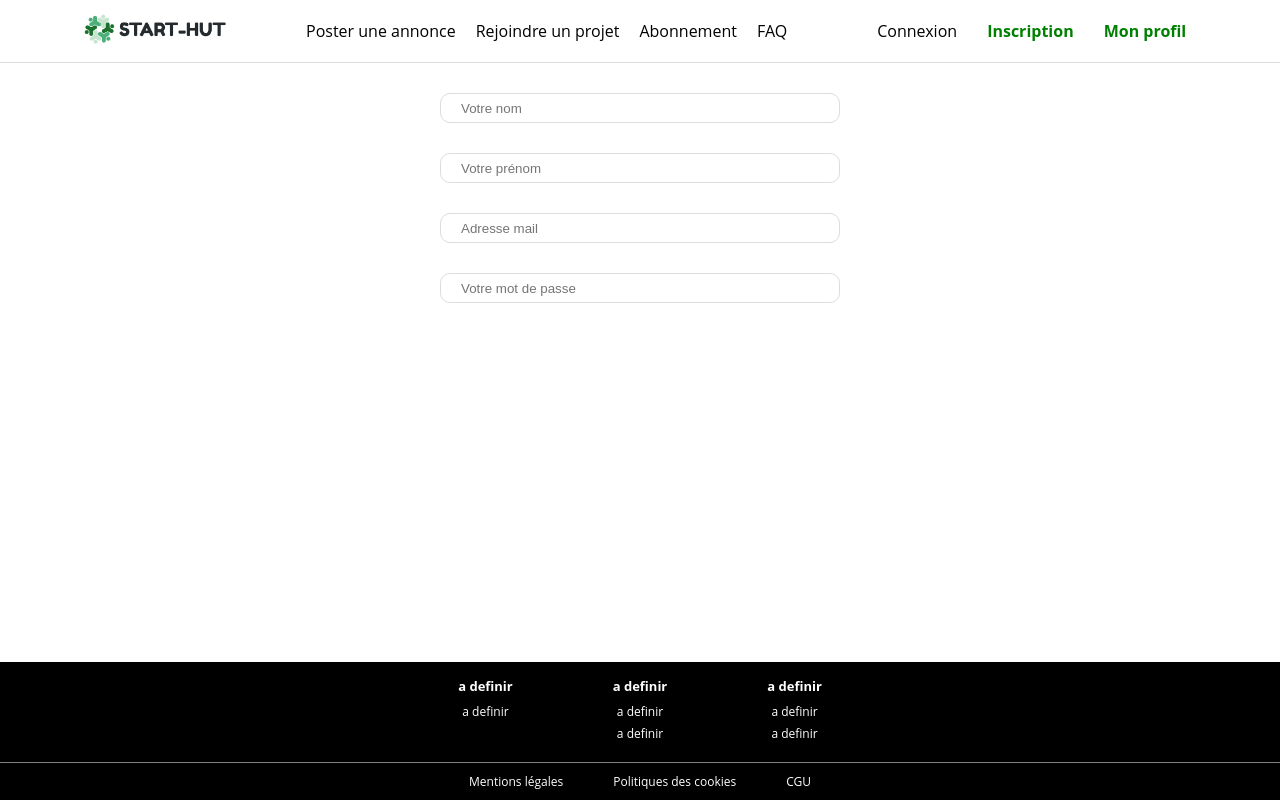
After one commit to SnowZucc/Start-Hut, a PHP site: page /profil.php in a window 1280 px wide. The commit adds this page. Run offline with PHP 8.4, Linux system fonts and the light colour scheme.

Commit message:
début de la page profil

```diff
--- a/header.php
+++ b/header.php
@@ -12,6 +12,7 @@
         <div class="auth-buttons">
             <a href="#" class="login">Connexion</a>
             <a href="#" class="signup">Inscription</a>
+            <a href="profil.php" class="signup">Mon profil</a>
         </div>
     </nav>
     <div class="navbar-border"></div> <!-- Bordure largeur de tout l'écran-->
--- /dev/null
+++ b/profil.php
@@ -0,0 +1,30 @@
+<!DOCTYPE html>
+<html>
+  <head>
+      <meta charset="utf-8">
+      <meta http-equiv="X-UA-Compatible" content="IE=edge">
+      <title></title>
+      <meta name="description" content="">
+      <meta name="viewport" content="width=device-width, initial-scale=1">
+      <link rel="stylesheet" href="styles.css">
+  </head>
+  <body>
+    <?php include('header.php'); ?>         <!-- Rajoute le header par la magie de PHP  -->
+      <div class="content">
+         <div class="name">
+             <input type="text" class="nom" placeholder="Votre nom">
+         </div>
+         <div class="name">
+             <input type="text" class="nom" placeholder="Votre prénom">
+         </div>
+         <div class="name">
+             <input type="text" class="nom" placeholder="Adresse mail">
+         </div>
+         <div class="name">
+             <input type="text" class="nom" placeholder="Votre mot de passe">
+         </div>
+    </div>
+
+    <?php include('footer.php'); ?>
+  </body>
+</html>
--- a/styles.css
+++ b/styles.css
@@ -264,3 +264,17 @@ figcaption {
 }
 /* Grille des annonces */
                                                /* ANNONCES */
+
+
+
+                                               /* PROFIL */
+  /* Nom */
+.nom {
+  margin-bottom: 30px;
+  border-radius: 10px;
+  width: 400px;
+  height: 30px;
+  padding-left: 20px;
+  border: 1px solid #ddd;
+}
+/* Noù */
```
